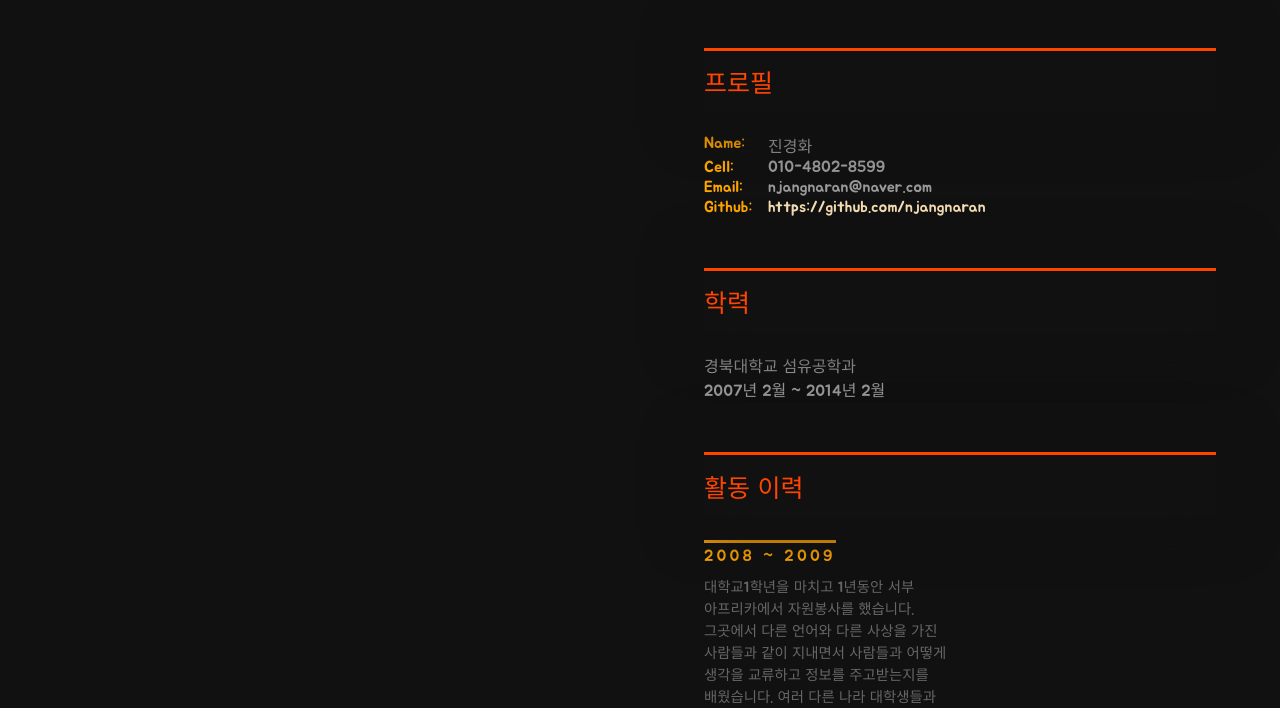
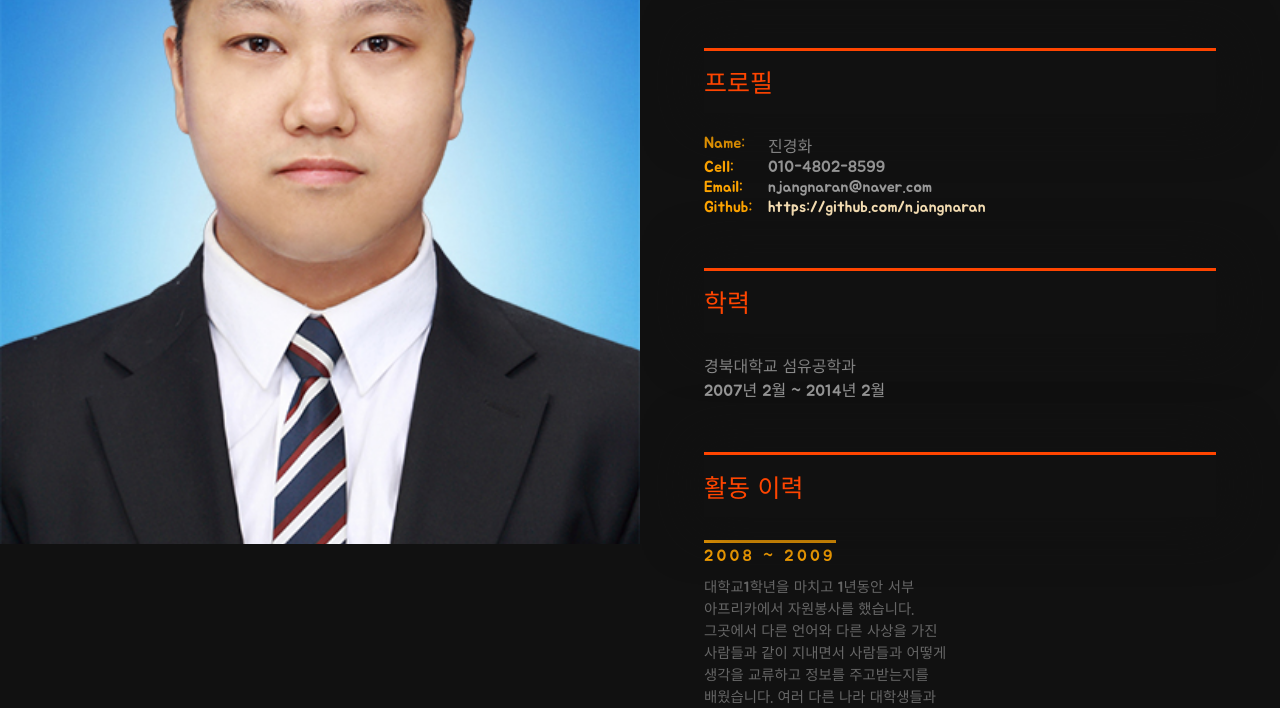
Before and after one commit to njangnaran/Introduce, a plain HTML site: page index.html in a window 1280 px wide. Shown: the part 256-964 px from the top of the page. Drawn offline with Linux system fonts and the light colour scheme.

Commit message:
change image root

```diff
--- a/style.css
+++ b/style.css
@@ -66,7 +66,7 @@ p {
   word-break: keep-all;
 }
 .portrait {
-  background-image: url(/portfolio/images/IM.jpg);
+  background-image: url(/images/IM.jpg);
   background-size: cover; /* 창의 크기를 조절해도 이미지의 비율이 그대로 유지됨*/
   background-position: center;
   padding-top: 56.25%; /* 16 : 9 비율 */
```
Also changed, not shown: images/IM.jpg (added).
